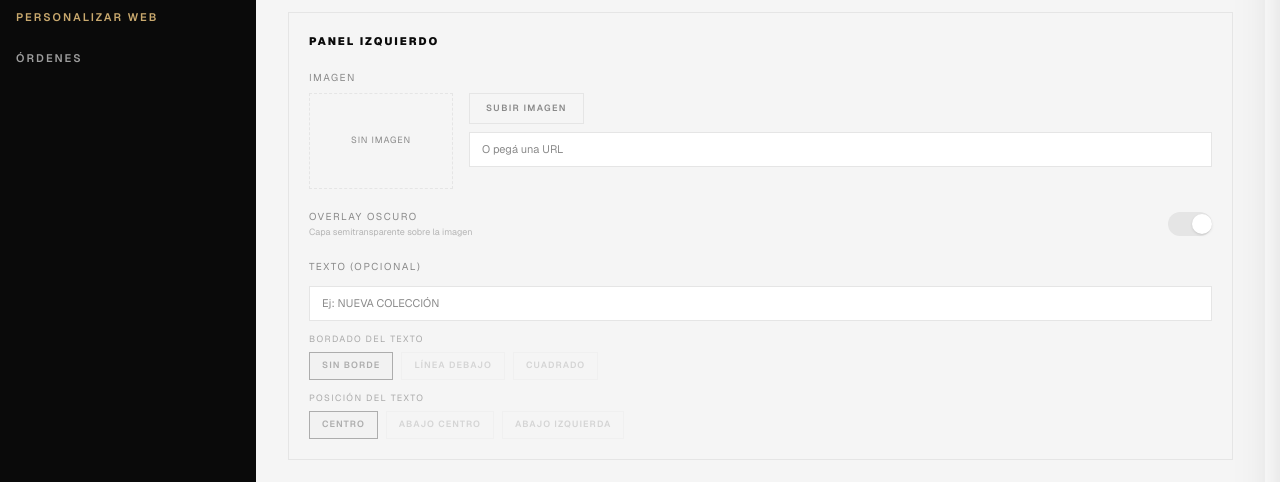
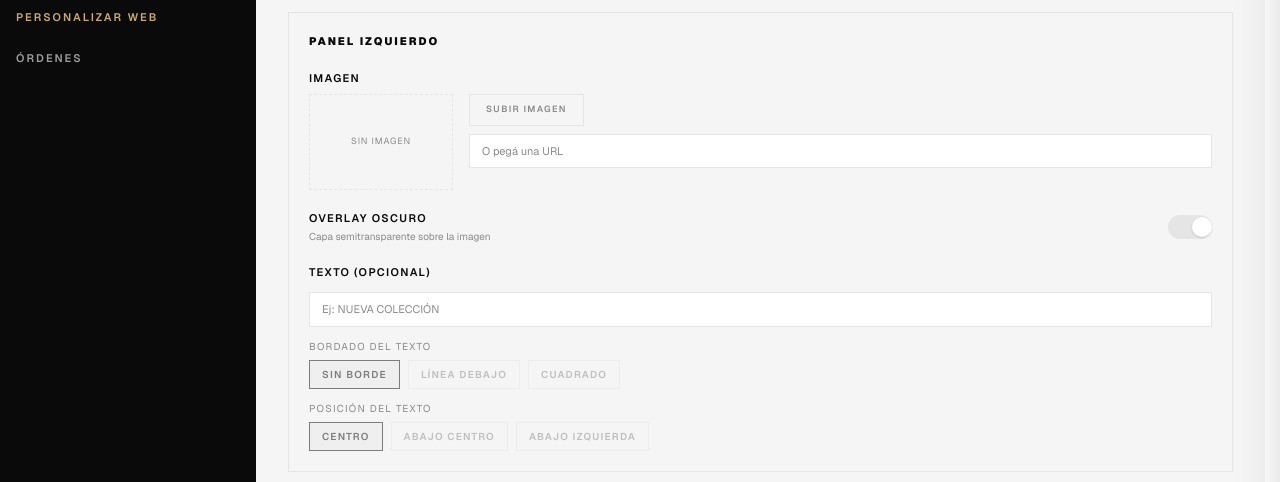
Before and after one commit to gabriel-m-dev/e-commerce, a Next.js app: page /admin/personalizar/brand-categorias in a window 1280 px wide. Shown: the part 263-745 px from the top of the page. Built offline with nearby package versions, Linux system fonts and the light colour scheme; no server answers; the database is empty.

Commit message:
fix(admin): improve hero panel label contrast and font sizes

```diff
--- a/components/admin/BrandCategorySplitConfigEditor.tsx
+++ b/components/admin/BrandCategorySplitConfigEditor.tsx
@@ -88,7 +88,7 @@ export default function BrandCategorySplitConfigEditor({ brand, initialConfig }:
 
             {/* Imagen */}
             <div className="flex flex-col gap-2">
-              <p className="text-[10px] uppercase tracking-[0.15em] text-muted">Imagen</p>
+              <p className="text-[11px] font-semibold uppercase tracking-[0.12em] text-foreground">Imagen</p>
               <div className="flex items-start gap-4">
                 {panel.image ? (
                   <div className="relative h-24 w-36 shrink-0 overflow-hidden bg-surface border border-border">
@@ -133,8 +133,8 @@ export default function BrandCategorySplitConfigEditor({ brand, initialConfig }:
             {/* Overlay */}
             <div className="flex items-center justify-between">
               <div>
-                <p className="text-[10px] uppercase tracking-[0.15em] text-muted">Overlay oscuro</p>
-                <p className="text-[9px] text-muted/60 mt-0.5">Capa semitransparente sobre la imagen</p>
+                <p className="text-[11px] font-semibold uppercase tracking-[0.12em] text-foreground">Overlay oscuro</p>
+                <p className="text-[10px] text-muted mt-0.5">Capa semitransparente sobre la imagen</p>
               </div>
               <button
                 type="button"
@@ -147,7 +147,7 @@ export default function BrandCategorySplitConfigEditor({ brand, initialConfig }:
 
             {/* Texto */}
             <div className="flex flex-col gap-3">
-              <p className="text-[10px] uppercase tracking-[0.15em] text-muted">Texto (opcional)</p>
+              <p className="text-[11px] font-semibold uppercase tracking-[0.12em] text-foreground">Texto (opcional)</p>
               <input
                 type="text"
                 placeholder="Ej: NUEVA COLECCIÓN"
@@ -158,7 +158,7 @@ export default function BrandCategorySplitConfigEditor({ brand, initialConfig }:
 
               {/* Bordado */}
               <div className="flex flex-col gap-1.5">
-                <p className="text-[9px] uppercase tracking-[0.15em] text-muted/70">Bordado del texto</p>
+                <p className="text-[10px] uppercase tracking-[0.12em] text-muted">Bordado del texto</p>
                 <div className="flex gap-2 flex-wrap">
                   {BORDER_OPTIONS.map(opt => (
                     <button
@@ -166,7 +166,7 @@ export default function BrandCategorySplitConfigEditor({ brand, initialConfig }:
                       type="button"
                       disabled={!hasText}
                       onClick={() => updatePanel(key, 'textBorder', opt.value)}
-                      className={`px-3 py-1.5 text-[9px] font-semibold uppercase tracking-[0.12em] border transition-colors disabled:opacity-30 disabled:pointer-events-none ${
+                      className={`px-3 py-1.5 text-[10px] font-semibold uppercase tracking-[0.12em] border transition-colors disabled:opacity-50 disabled:pointer-events-none ${
                         panel.textBorder === opt.value || (!panel.textBorder && opt.value === 'none')
                           ? 'border-foreground text-foreground bg-foreground/5'
                           : 'border-border text-muted hover:border-foreground hover:text-foreground'
@@ -180,7 +180,7 @@ export default function BrandCategorySplitConfigEditor({ brand, initialConfig }:
 
               {/* Posición */}
               <div className="flex flex-col gap-1.5">
-                <p className="text-[9px] uppercase tracking-[0.15em] text-muted/70">Posición del texto</p>
+                <p className="text-[10px] uppercase tracking-[0.12em] text-muted">Posición del texto</p>
                 <div className="flex gap-2 flex-wrap">
                   {POSITION_OPTIONS.map(opt => (
                     <button
@@ -188,7 +188,7 @@ export default function BrandCategorySplitConfigEditor({ brand, initialConfig }:
                       type="button"
                       disabled={!hasText}
                       onClick={() => updatePanel(key, 'textPosition', opt.value)}
-                      className={`px-3 py-1.5 text-[9px] font-semibold uppercase tracking-[0.12em] border transition-colors disabled:opacity-30 disabled:pointer-events-none ${
+                      className={`px-3 py-1.5 text-[10px] font-semibold uppercase tracking-[0.12em] border transition-colors disabled:opacity-50 disabled:pointer-events-none ${
                         panel.textPosition === opt.value || (!panel.textPosition && opt.value === 'center')
                           ? 'border-foreground text-foreground bg-foreground/5'
                           : 'border-border text-muted hover:border-foreground hover:text-foreground'
```
